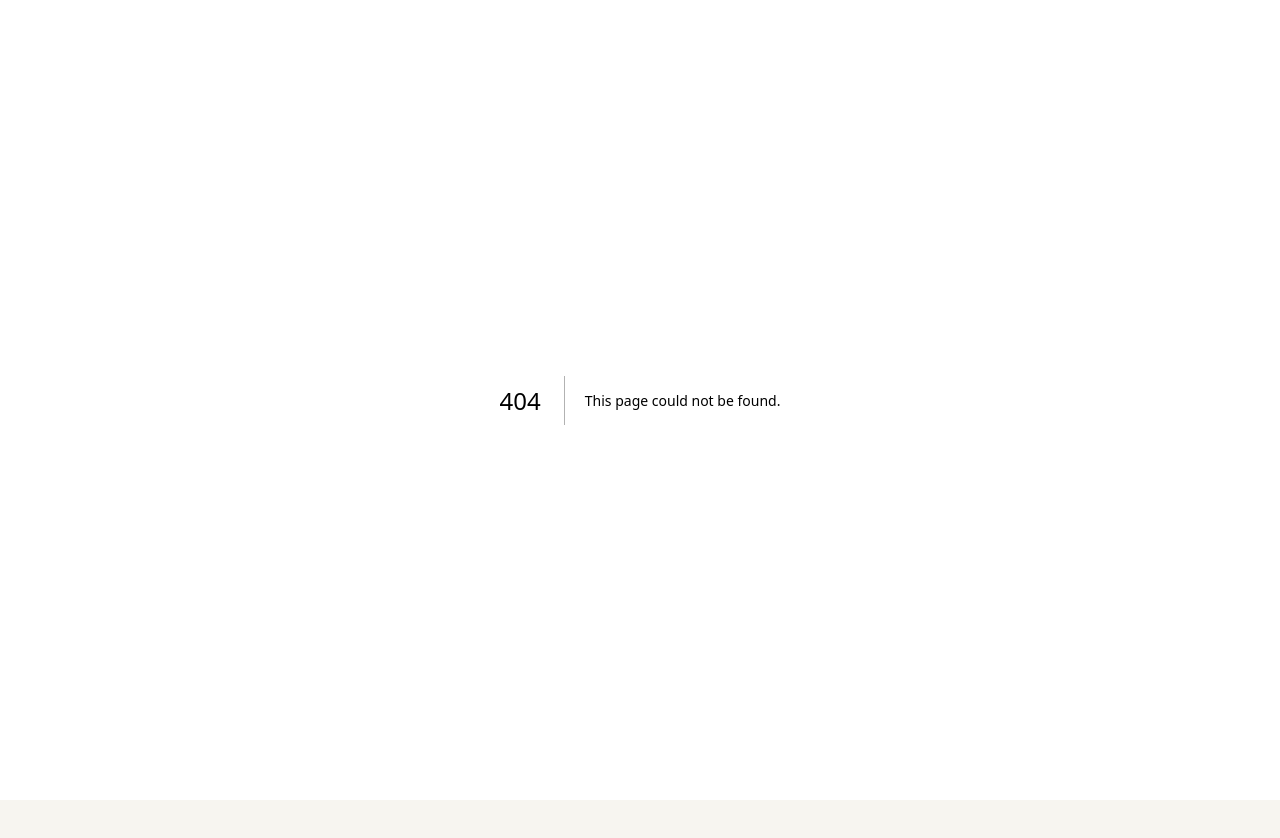
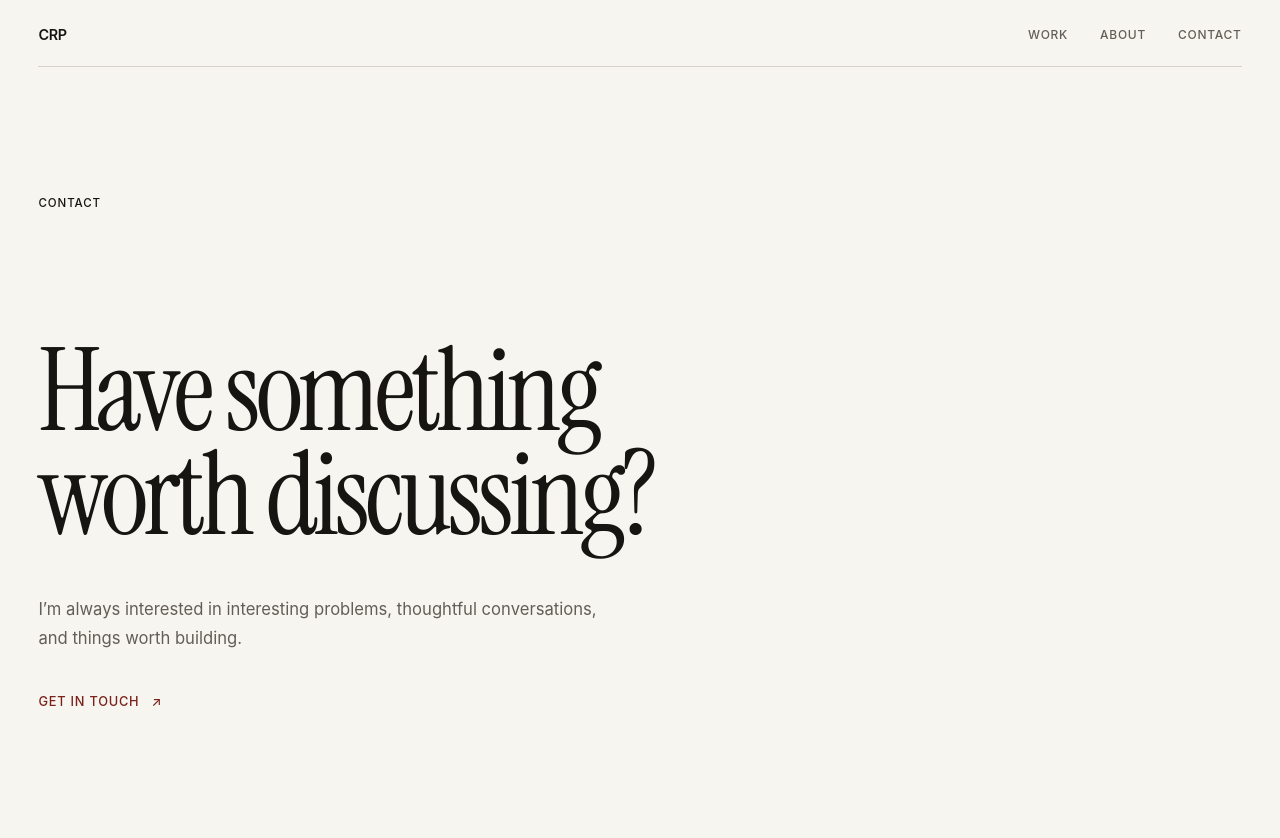
Before and after one commit to crprahadeeshwar/Personal-Website, a Next.js app: page /contact in a window 1280 px wide. Before the commit this address had no page. Shown: the top 838 px of the page. Before the commit the page ends 800 px from the top, so only its background shows below. Built offline with nearby package versions, Linux system fonts and the light colour scheme.

Commit message:
cleanup: minor ui cleanup, add project page

```diff
--- /dev/null
+++ b/app/about/page.tsx
@@ -0,0 +1,109 @@
+import Header from "@/components/Header";
+
+export default function About() {
+  return (
+    <>
+      <Header />
+
+      <main>
+        <section className="about-hero page">
+          <p className="label">About</p>
+
+          <h1 className="about-hero__title">
+            I’m interested in understanding how things work —
+            <em> and finding out what I can build with them.</em>
+          </h1>
+        </section>
+
+        <section className="about-detail page">
+          <div className="about-detail__grid">
+            <div className="about-detail__label">
+              <p className="label">01 / Current</p>
+            </div>
+
+            <div className="about-detail__content">
+              <p className="about-detail__lead">
+                I’m a computer science student exploring the wider
+                landscape of software engineering.
+              </p>
+
+              <p>
+                Right now, that means following curiosity rather than a
+                predefined specialization — systems, infrastructure, AI,
+                robotics, fintech, and whatever else proves interesting
+                enough to build.
+              </p>
+
+              <p>
+                I learn mostly by making things. Some projects are
+                deliberately small experiments; others become deeper
+                exercises in understanding how software behaves beyond
+                the interface.
+              </p>
+            </div>
+          </div>
+        </section>
+
+        <section className="about-detail about-detail--border page">
+          <div className="about-detail__grid">
+            <div className="about-detail__label">
+              <p className="label">02 / Approach</p>
+            </div>
+
+            <div className="about-detail__content">
+              <p className="about-detail__lead">
+                I’m more interested in questions than checklists.
+              </p>
+
+              <p>
+                What happens when the system gets bigger? Where should
+                the boundary live? What breaks when assumptions change?
+                What makes something reliable rather than merely
+                functional?
+              </p>
+
+              <p>
+                I’m still early enough that I don’t know which of those
+                questions will matter most to me. That’s part of the
+                point.
+              </p>
+            </div>
+          </div>
+        </section>
+
+        <section className="about-detail about-detail--border page">
+          <div className="about-detail__grid">
+            <div className="about-detail__label">
+              <p className="label">03 / Outside Software</p>
+            </div>
+
+            <div className="about-detail__content">
+              <p className="about-detail__lead">
+                Some interests don't need to become projects.
+              </p>
+
+              <p>
+                Aviation has been a constant interest of mine for a long
+                time. I’m fascinated by the machines, the operations, and
+                the world around them.
+              </p>
+
+              <p>
+                It’s something I’m happy to keep as an interest in its own
+                right while I explore where software takes me.
+              </p>
+            </div>
+          </div>
+        </section>
+
+        <section className="about-closing page">
+          <p className="about-closing__text">
+            Still exploring.
+            <br />
+            Still building.
+          </p>
+        </section>
+      </main>
+    </>
+  );
+}
--- /dev/null
+++ b/app/contact/page.tsx
@@ -0,0 +1,36 @@
+import Header from "@/components/Header";
+
+export default function Contact() {
+  return (
+    <>
+      <Header />
+
+      <main>
+        <section className="contact-page page">
+          <p className="label">Contact</p>
+
+          <div className="contact-page__content">
+            <h1 className="contact-page__title">
+              Have something
+              <br />
+              worth discussing?
+            </h1>
+
+            <p className="contact-page__description">
+              I’m always interested in interesting problems, thoughtful
+              conversations, and things worth building.
+            </p>
+
+            <a
+              href="mailto:"
+              className="contact-page__link"
+            >
+              Get in touch
+              <span aria-hidden="true">↗</span>
+            </a>
+          </div>
+        </section>
+      </main>
+    </>
+  );
+}
--- a/app/globals.css
+++ b/app/globals.css
@@ -76,6 +76,11 @@ a {
   :root {
     --page-padding: 1.25rem;
   }
+}
+
+a:focus-visible {
+  outline: 1px solid var(--color-oxblood);
+  outline-offset: 4px;
 }
 
 .display {
@@ -171,6 +176,39 @@ a {
   font-style: normal;
   font-weight: 400;
   letter-spacing: -0.025em;
+}
+
+.hero-links {
+  display: flex;
+  align-items: center;
+  gap: 2rem;
+  padding-bottom: clamp(5rem, 10vw, 9rem);
+}
+
+.hero-links a {
+  display: inline-flex;
+  align-items: center;
+  gap: 0.5rem;
+  color: var(--color-muted);
+  font-size: 0.72rem;
+  font-weight: 500;
+  letter-spacing: 0.07em;
+  text-transform: uppercase;
+  transition:
+    color 180ms ease,
+    gap 250ms var(--ease-out);
+}
+
+.hero-links a:hover {
+  color: var(--color-oxblood);
+  gap: 0.75rem;
+}
+
+@media (max-width: 640px) {
+  .hero-links {
+    flex-wrap: wrap;
+    gap: 1.25rem 1.75rem;
+  }
 }
 
 .work {
@@ -612,7 +650,17 @@ a {
   letter-spacing: 0.06em;
   text-transform: uppercase;
 }
+.project-hero__link {
+  display: inline-flex;
+  align-items: center;
+  gap: 0.5rem;
+  color: var(--color-oxblood);
+  transition: gap 250ms var(--ease-out);
+}
 
+.project-hero__link:hover {
+  gap: 0.75rem;
+}
 .project-section {
   padding-top: clamp(5rem, 9vw, 9rem);
   padding-bottom: clamp(5rem, 9vw, 9rem);
@@ -752,3 +800,158 @@ a {
     min-height: 180px;
   }
 }
+
+.about-hero {
+  padding-top: clamp(5rem, 10vw, 9rem);
+  padding-bottom: clamp(6rem, 12vw, 11rem);
+}
+
+.about-hero__title {
+  max-width: 1050px;
+  margin: 2rem 0 0;
+  font-family: var(--font-sans);
+  font-size: clamp(3rem, 6.5vw, 7rem);
+  font-weight: 400;
+  line-height: 0.98;
+  letter-spacing: -0.055em;
+}
+
+.about-hero__title em {
+  font-family: var(--font-serif);
+  font-style: normal;
+  letter-spacing: -0.025em;
+}
+
+.about-detail {
+  padding-top: clamp(5rem, 9vw, 9rem);
+  padding-bottom: clamp(5rem, 9vw, 9rem);
+}
+
+.about-detail--border {
+  border-top: 1px solid var(--color-rule);
+}
+
+.about-detail__grid {
+  display: grid;
+  grid-template-columns: minmax(8rem, 1fr) minmax(0, 2fr);
+  gap: 4rem;
+}
+
+.about-detail__label {
+  display: flex;
+  align-items: flex-start;
+}
+
+.about-detail__content {
+  max-width: 760px;
+}
+
+.about-detail__content p {
+  margin: 0 0 2rem;
+  color: var(--color-muted);
+  font-size: clamp(1rem, 1.3vw, 1.15rem);
+  line-height: 1.7;
+}
+
+.about-detail__content p:last-child {
+  margin-bottom: 0;
+}
+
+.about-detail__content .about-detail__lead {
+  margin-bottom: 3rem;
+  color: var(--color-ink);
+  font-family: var(--font-serif);
+  font-size: clamp(2rem, 3.5vw, 3.5rem);
+  line-height: 1.05;
+  letter-spacing: -0.025em;
+}
+
+.about-closing {
+  padding-top: clamp(5rem, 10vw, 10rem);
+  padding-bottom: clamp(7rem, 14vw, 14rem);
+}
+
+.about-closing__text {
+  margin: 0;
+  font-family: var(--font-serif);
+  font-size: clamp(3.5rem, 8vw, 8rem);
+  line-height: 0.9;
+  letter-spacing: -0.035em;
+}
+
+@media (max-width: 700px) {
+  .about-detail__grid {
+    grid-template-columns: 1fr;
+    gap: 3rem;
+  }
+
+  .about-detail__content .about-detail__lead {
+    font-size: 2.25rem;
+  }
+
+  .about-closing__text {
+    font-size: 4rem;
+  }
+}
+
+.contact-page {
+  min-height: calc(100svh - 7rem);
+  display: flex;
+  flex-direction: column;
+  padding-top: clamp(5rem, 10vw, 9rem);
+  padding-bottom: clamp(6rem, 12vw, 11rem);
+}
+
+.contact-page__content {
+  max-width: 900px;
+  margin-top: auto;
+  padding-top: clamp(5rem, 10vw, 10rem);
+}
+
+.contact-page__title {
+  margin: 0;
+  font-family: var(--font-serif);
+  font-size: clamp(4rem, 9vw, 9rem);
+  font-weight: 400;
+  line-height: 0.9;
+  letter-spacing: -0.04em;
+}
+
+.contact-page__description {
+  max-width: 560px;
+  margin: 3rem 0 0;
+  color: var(--color-muted);
+  font-size: clamp(1rem, 1.3vw, 1.15rem);
+  line-height: 1.7;
+}
+
+.contact-page__link {
+  display: inline-flex;
+  align-items: center;
+  gap: 0.75rem;
+  margin-top: 2.5rem;
+  color: var(--color-oxblood);
+  font-size: 0.8rem;
+  font-weight: 500;
+  letter-spacing: 0.06em;
+  text-transform: uppercase;
+  transition: gap 250ms var(--ease-out);
+}
+
+.contact-page__link:hover {
+  gap: 1rem;
+}
+
+@media (max-width: 700px) {
+  .contact-page {
+    min-height: auto;
+  }
+
+  .contact-page__content {
+    margin-top: 6rem;
+  }
+
+  .contact-page__title {
+    font-size: 4rem;
+  }
+}
--- a/app/page.tsx
+++ b/app/page.tsx
@@ -8,12 +8,41 @@ export default function Home() {
 
       <main>
         <section className="hero page">
-          <p className="label">Software Engineering</p>
+          <p className="label">Computer Science & Engineering</p>
 
           <h1 className="hero__title">
-            Software engineering student exploring{" "}
-            <em>systems, infrastructure, and what comes next.</em>
+            I build things to understand{" "}
+            <em>how they work.</em>
           </h1>
+          <p className="hero__description">
+            Software, systems, infrastructure — and whatever proves interesting
+            enough to build.
+          </p>
+        </section>
+                <section className="hero-links page">
+          <a
+            href="YOUR_GITHUB_URL"
+            target="_blank"
+            rel="noreferrer"
+          >
+            GitHub <span aria-hidden="true">↗</span>
+          </a>
+
+          <a
+            href="YOUR_LINKEDIN_URL"
+            target="_blank"
+            rel="noreferrer"
+          >
+            LinkedIn <span aria-hidden="true">↗</span>
+          </a>
+
+          <a
+            href="/resume.pdf"
+            target="_blank"
+            rel="noreferrer"
+          >
+            Résumé <span aria-hidden="true">↗</span>
+          </a>
         </section>
 
         <section className="work page">
@@ -59,12 +88,9 @@ export default function Home() {
                 Have something worth discussing?
               </h2>
 
-              <a
-                href="mailto:"
-                className="contact__link"
-              >
-                Get in touch <span aria-hidden="true">↗</span>
-              </a>
+             <a href="/contact" className="contact__link">
+              Get in touch <span aria-hidden="true">↗</span>
+            </a>
             </div>
           </div>
         </section>
--- a/app/work/[slug]/page.tsx
+++ b/app/work/[slug]/page.tsx
@@ -45,12 +45,33 @@ export default async function ProjectPage({
           </p>
 
           <div className="project-hero__meta">
-            <span>{project.year}</span>
+            <span className="project-hero__year">{project.year}</span>
+
+            <span className="project-hero__separator" aria-hidden="true">
+                /
+            </span>
 
             {project.stack.map((item) => (
-              <span key={item}>{item}</span>
+                <span key={item}>{item}</span>
             ))}
-          </div>
+
+            {project.liveUrl && (
+                <>
+                <span className="project-hero__separator" aria-hidden="true">
+                    /
+                </span>
+
+                <a
+                    href={project.liveUrl}
+                    target="_blank"
+                    rel="noreferrer"
+                    className="project-hero__link"
+                >
+                    Open project ↗
+                </a>
+                </>
+            )}
+            </div>
         </section>
 
         {project.slug === "airframe" && (
@@ -544,9 +565,7 @@ export default async function ProjectPage({
                 <span
 
                   className="project-easter-egg__mark"
-
                   aria-hidden="true"
-
                 >
 
                   ✦
--- a/components/Header.tsx
+++ b/components/Header.tsx
@@ -12,7 +12,7 @@ export default function Header() {
           <nav className="header__nav" aria-label="Primary navigation">
             <Link href="/work">Work</Link>
             <Link href="/about">About</Link>
-            <a href="mailto:">Contact</a>
+            <Link href="/contact">Contact</Link>
           </nav>
         </div>
 
--- a/content/projects.ts
+++ b/content/projects.ts
@@ -6,6 +6,7 @@ export type Project = {
   details: string;
   stack: string[];
   year: string;
+  liveUrl?: string
 };
 
 export const projects: Project[] = [
@@ -18,6 +19,7 @@ export const projects: Project[] = [
       "A flight logging application built around structured flight data, analysis, and the practical constraints of using it over time.",
     stack: ["TypeScript", "React", "Supabase"],
     year: "2026",
+    liveUrl: "https://airframe-ten.vercel.app/",
   },
   {
     number: "02",
@@ -28,6 +30,7 @@ export const projects: Project[] = [
       "A parser for decoding aviation weather reports into structured, usable data.",
     stack: ["TypeScript"],
     year: "2026",
+    liveUrl: "https://metar-decoder-three.vercel.app/",
   },
   /*{
     number: "03",
```
